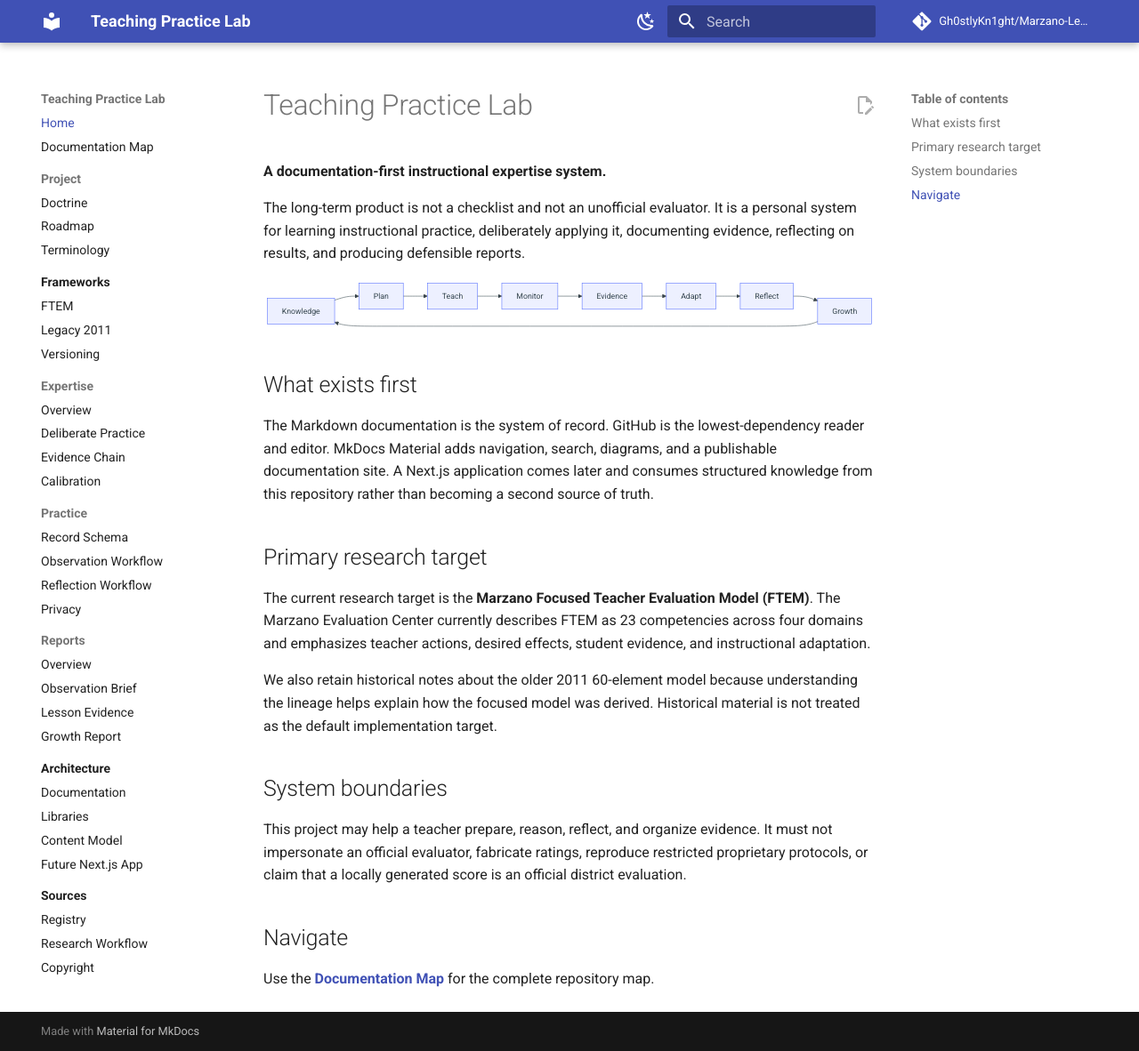
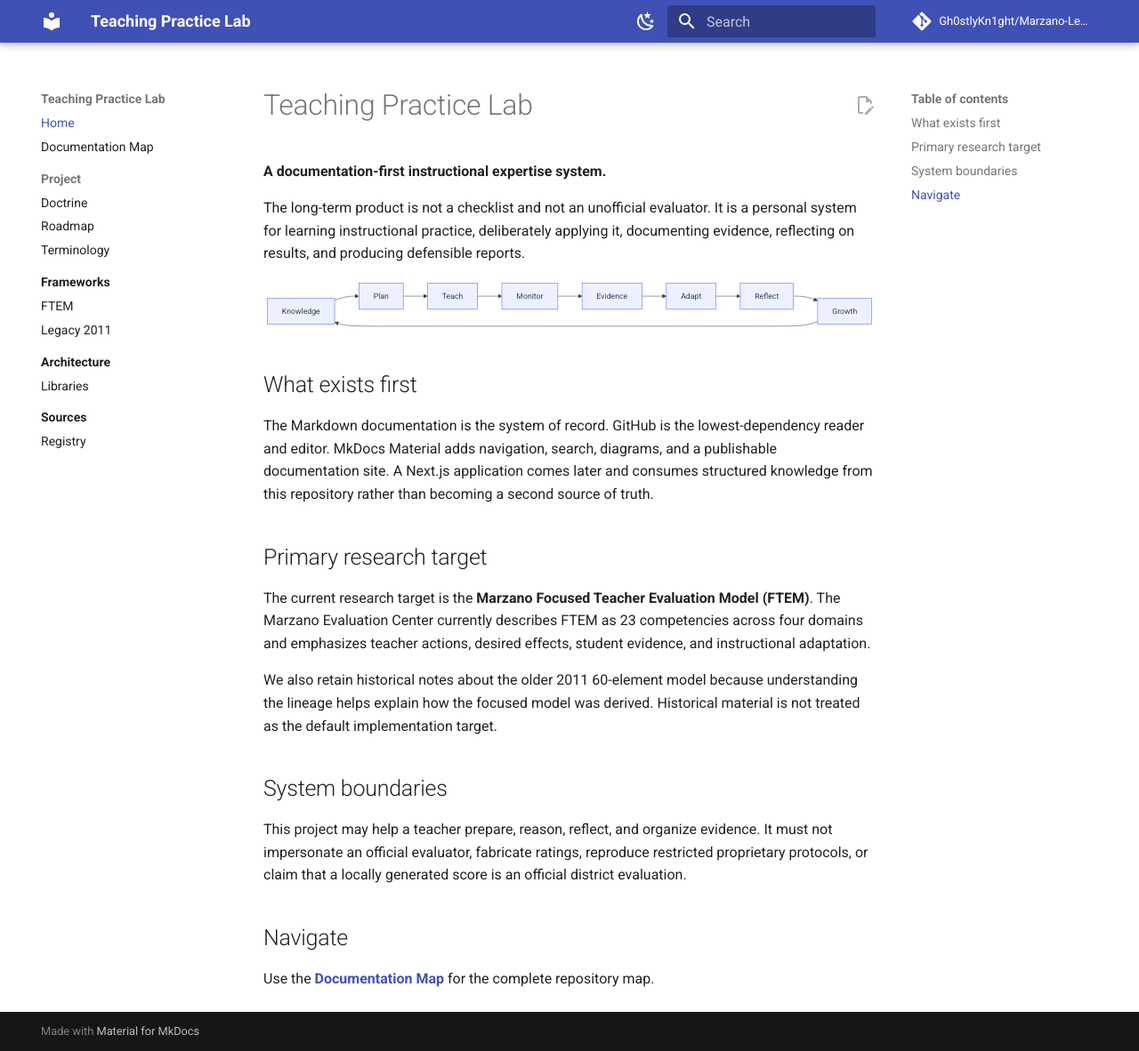
Before and after one commit to Gh0stlyKn1ght/Marzano-Learning-Map, an MkDocs documentation site: the page built from docs/index.md, in a window 1280 px wide and 1182 px high. Shown: the whole window at 89% size. Built offline with MkDocs 1.6.1 and Material for MkDocs 9.7.7, drawn with Linux system fonts in a browser that asks for light colours; comment, search, counter and statistics services are not loaded.

Commit message:
docs: keep MkDocs navigation aligned with implemented pages

```diff
--- a/mkdocs.yml
+++ b/mkdocs.yml
@@ -65,30 +65,9 @@
       - Overview: frameworks/index.md
       - FTEM: frameworks/ftem/index.md
       - Legacy 2011: frameworks/legacy-2011/index.md
-      - Versioning: frameworks/versioning.md
-  - Expertise:
-      - Overview: expertise/index.md
-      - Deliberate Practice: expertise/deliberate-practice.md
-      - Evidence Chain: expertise/evidence-chain.md
-      - Calibration: expertise/calibration.md
-  - Practice:
-      - Record Schema: practice/record-schema.md
-      - Observation Workflow: practice/observation-workflow.md
-      - Reflection Workflow: practice/reflection-workflow.md
-      - Privacy: practice/privacy.md
-  - Reports:
-      - Overview: reports/index.md
-      - Observation Brief: reports/observation-brief.md
-      - Lesson Evidence: reports/lesson-evidence.md
-      - Growth Report: reports/growth-report.md
   - Architecture:
       - Overview: architecture/index.md
-      - Documentation: architecture/documentation.md
       - Libraries: architecture/libraries.md
-      - Content Model: architecture/content-model.md
-      - Future Next.js App: architecture/nextjs-app.md
   - Sources:
       - Source Policy: sources/index.md
       - Registry: sources/registry.md
-      - Research Workflow: sources/research-workflow.md
-      - Copyright: sources/copyright.md
```
